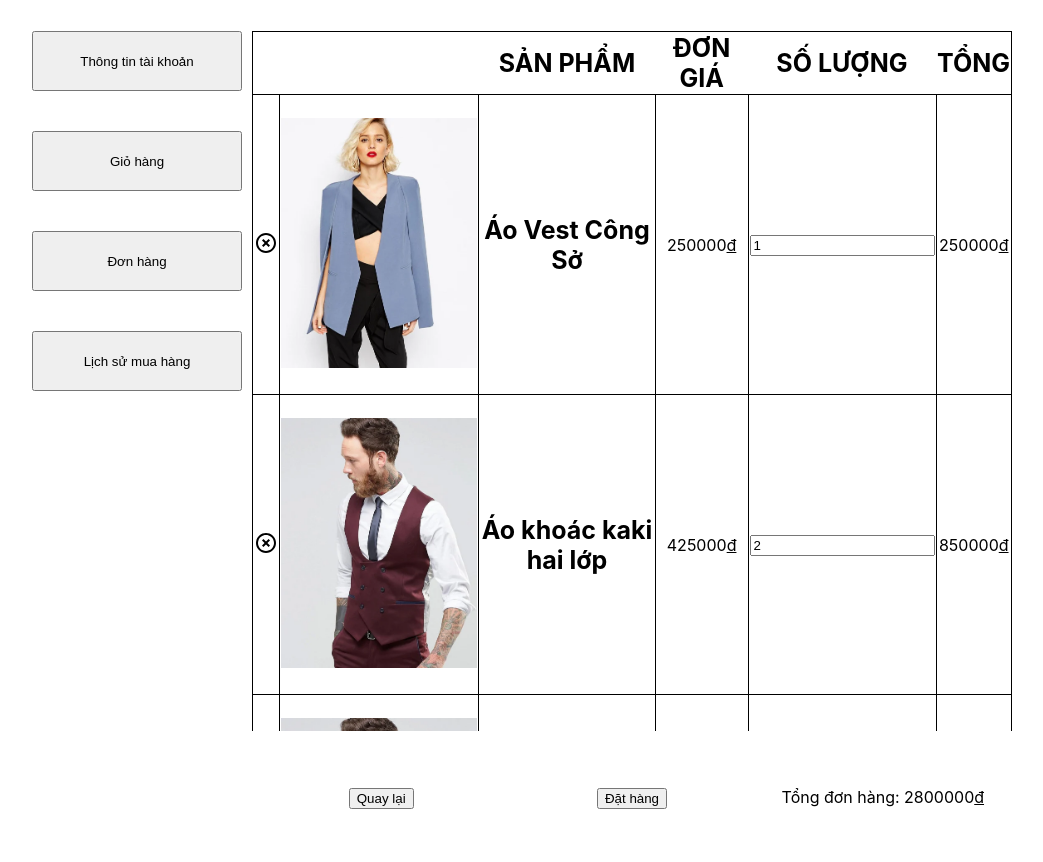
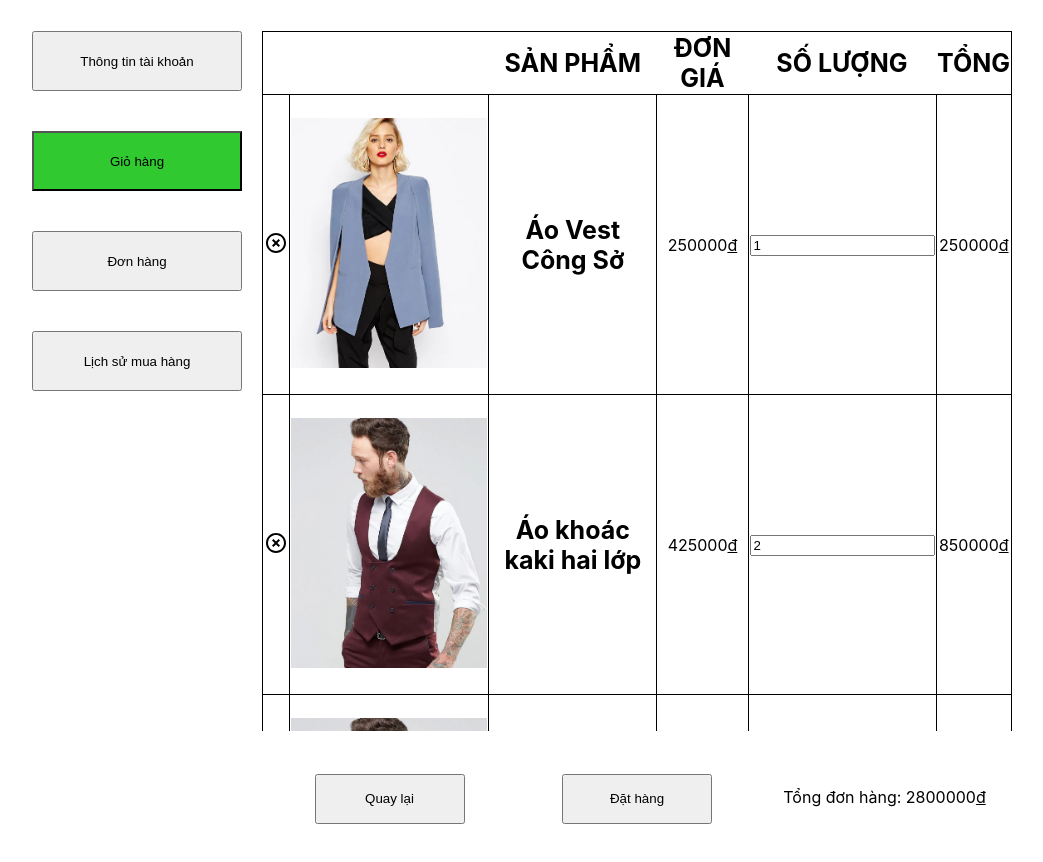
Before and after one commit to NguyenNgocQuang2001/navashop, a React (Create React App) app: page /1/bag in a window 1280 px wide. Shown: the part 160-1022 px from the top of the page, without its empty margins (118-1161 px from the left). Built offline with nearby package versions, Linux system fonts and the light colour scheme.

Commit message:
update userbag

```diff
--- a/src/components/userBag/userBag.js
+++ b/src/components/userBag/userBag.js
@@ -113,10 +113,19 @@ function UserBag() {
                 </div>
                 <div className={styles.bottom}>
                     <div className={styles.bottomContent}>
-                        <button onClick={() => navigate(-1)}>Quay lại</button>
+                        <button
+                            className={styles.button}
+                            onClick={() => navigate(-1)}
+                        >
+                            Quay lại
+                        </button>
                     </div>
                     <div className={styles.bottomContent}>
-                        <button>Đặt hàng</button>
+                        <button
+                            className={styles.button}
+                        >
+                            Đặt hàng
+                        </button>
                     </div>
                     <div className={styles.bottomContent}>
                         <p>
--- a/src/components/userBag/userBag.module.scss
+++ b/src/components/userBag/userBag.module.scss
@@ -8,7 +8,8 @@
 
         display: flex;
         flex-direction: column;
-        width: calc(100% - 220px);
+        width: calc(100% - 230px);
+        margin-left: 10px;
 
         .bag {
             margin-top: 40px;
@@ -18,6 +19,21 @@
             overflow-y: scroll;
             height: 700px;
         }
+
+        .bag::-webkit-scrollbar {
+            display: none;
+        }
+    }
+
+    .button {
+
+        width: 150px;
+        height: 50px;
+    }
+
+    .button:hover {
+
+        background-color: greenyellow;
     }
 }
 
--- a/src/components/userNavbar/userNavbar.js
+++ b/src/components/userNavbar/userNavbar.js
@@ -1,7 +1,28 @@
 import styles from "./userNavbar.module.scss"
 import { Link } from "react-router-dom"
+import clsx from "clsx"
+import { useState } from "react"
+
+
+var params = window.location.pathname.split('/')[2].trim()
+if (params === "profile") {
+
+    params = 1
+} else if (params === "bag") {
+
+    params = 2
+} else if(params === "order") {
+
+    params = 3
+} else if (params === "history") {
+
+    params = 4
+}
 
 function UserNavbar() {
+
+
+    const [param, setParam] = useState(params)
 
     return (
 
@@ -11,7 +32,11 @@ function UserNavbar() {
                 to="/:id/profile"
             >
                 <button
-                    className={styles.navbar__item}
+                    className={clsx(styles.navbar__item, {
+
+                        [styles.active]: param === 1
+                    })}
+                    onClick={() => setParam(1)}
                 >
                     Thông tin tài khoản
                 </button>
@@ -20,7 +45,11 @@ function UserNavbar() {
                 to="/:id/bag"
             >
                 <button
-                    className={styles.navbar__item}
+                    className={clsx(styles.navbar__item, {
+
+                        [styles.active]: param === 2
+                    })}
+                    onClick={() => setParam(2)}
                 >
                     Giỏ hàng
                 </button>
@@ -29,7 +58,11 @@ function UserNavbar() {
                 to="/:id/order"
             >
                 <button
-                    className={styles.navbar__item}
+                    className={clsx(styles.navbar__item, {
+
+                        [styles.active]: param === 3
+                    })}
+                    onClick={() => setParam(3)}
                 >
                     Đơn hàng
                 </button>
@@ -38,7 +71,11 @@ function UserNavbar() {
                 to="/:id/history"
             >
                 <button
-                    className={styles.navbar__item}
+                    className={clsx(styles.navbar__item, {
+
+                        [styles.active]: param === 4
+                    })}
+                    onClick={() => setParam(4)}
                 >
                     Lịch sử mua hàng
                 </button>
--- a/src/components/userNavbar/userNavbar.module.scss
+++ b/src/components/userNavbar/userNavbar.module.scss
@@ -18,3 +18,8 @@
     }
 
 }
+
+.active {
+
+    background-color: rgba(11, 192, 11, 0.849);
+}
```
